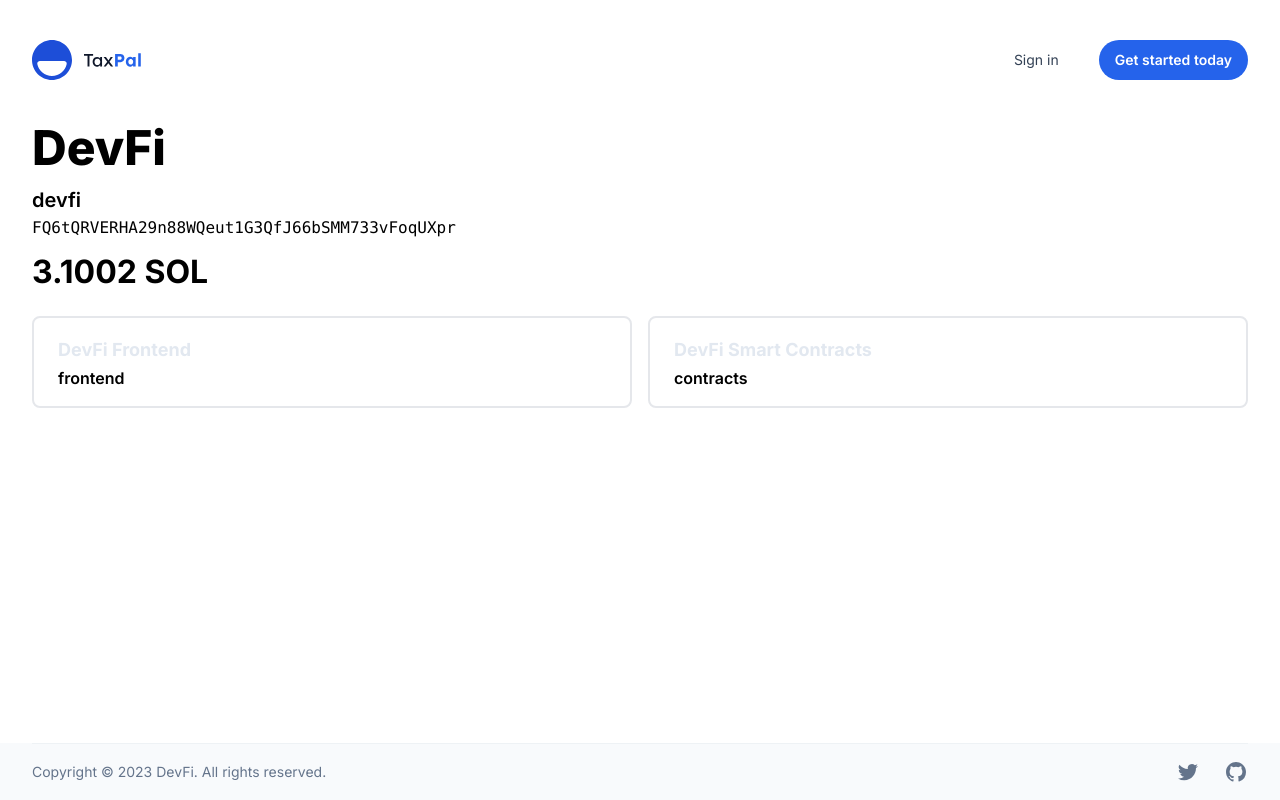
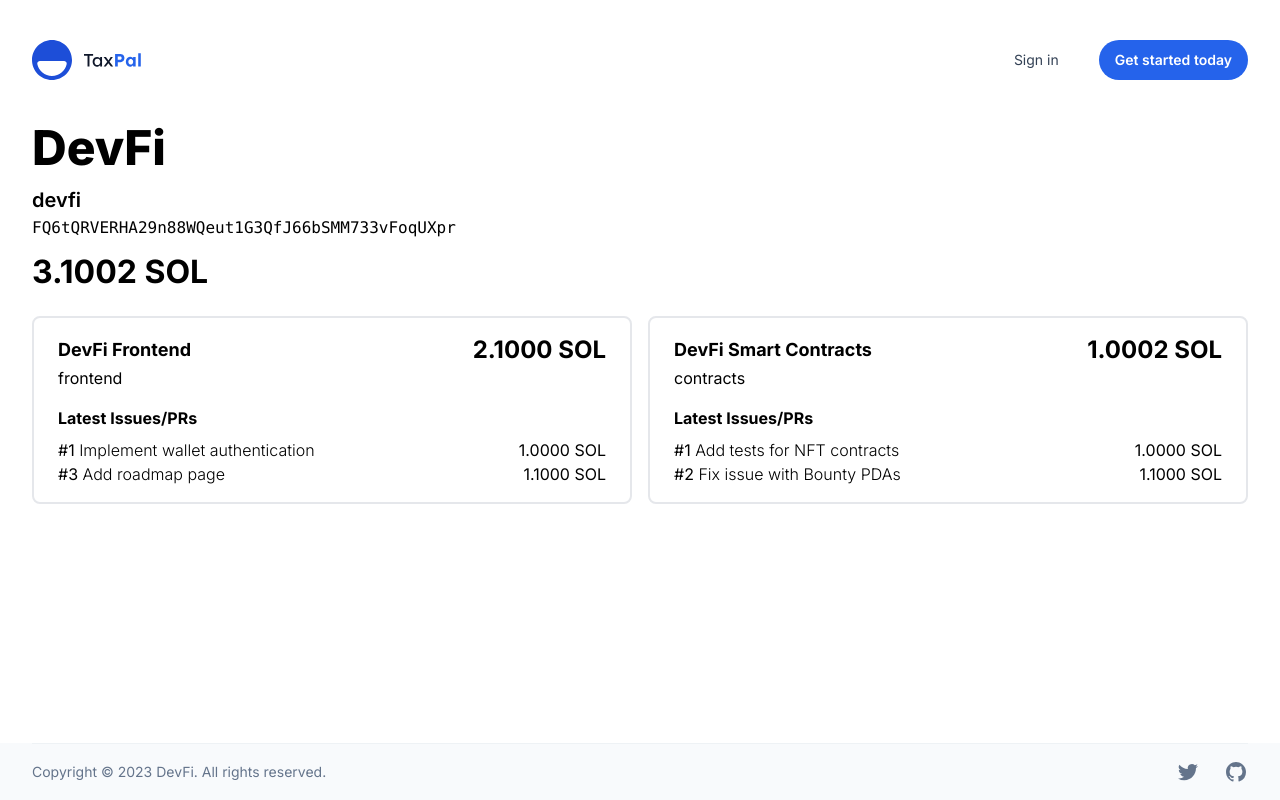
Before and after one commit to solana-devfi/frontend, a Next.js app: page /organisations/devfi in a window 1280 px wide. Built offline with nearby package versions, Linux system fonts and the light colour scheme.

Commit message:
feat: add repo card details

```diff
--- a/src/components/Organisation/OrganisationDetails.tsx
+++ b/src/components/Organisation/OrganisationDetails.tsx
@@ -1,4 +1,5 @@
-import { organisations } from '../Organisations/OrganisationsList';
+import organisations from '@/data/organisations';
+import RepoCard from './RepoCard';
 
 interface OrganisationDetailsProps {
   organisationName: string;
@@ -33,16 +34,11 @@ const OrganisationDetails = ({
       </div>
       <div className="grid grid-cols-2 gap-4">
         {organisation.repos.map((repo) => (
-          <div
+          <RepoCard
             key={repo.name}
-            className="rounded-lg border-2 p-4 px-6 dark:border-slate-400"
-          >
-            <h3 className="text-lg font-bold text-slate-200">
-              {repo.displayName}
-            </h3>
-            <p className="font-semibold dark:text-slate-400">{repo.name}</p>
-
-          </div>
+            {...repo}
+            organisationName={organisationName}
+          />
         ))}
       </div>
     </div>
--- /dev/null
+++ b/src/components/Organisation/RepoCard.tsx
@@ -0,0 +1,62 @@
+import { Repo } from '@/data/organisations';
+import Link from 'next/link';
+
+interface RepoCardProps extends Repo {
+  organisationName: string;
+}
+
+const RepoCard = ({
+  name,
+  displayName,
+  totalAmount,
+  latestItems,
+  organisationName,
+}: RepoCardProps) => {
+  return (
+    <div
+      key={name}
+      className="space-y-4 rounded-lg border-2 p-4 px-6 dark:border-slate-400"
+    >
+      <div className="flex items-start justify-between">
+        <div>
+          <h3 className="text-lg font-bold transition-colors hover:underline dark:text-slate-200 dark:hover:text-slate-300">
+            <Link href={`/organisations/${organisationName}/${name}`}>
+              {displayName}
+            </Link>
+          </h3>
+          <p className="dark:text-slate-400">{name}</p>
+        </div>
+        <div>
+          <span className="text-2xl font-bold dark:text-slate-200">
+            {totalAmount.toFixed(4)} SOL
+          </span>
+        </div>
+      </div>
+      <div>
+        <h3 className="text font-bold transition-colors dark:text-slate-200">
+          Latest Issues/PRs
+        </h3>
+        <ul className="mt-2">
+          {latestItems.map((item) => (
+            <li
+              key={item.id}
+              className="flex justify-between font-light dark:text-slate-300"
+            >
+              <div>
+                <span className="font-normal">#{item.id}</span>
+                <span> {item.name}</span>
+              </div>
+              <div>
+                <span className="font-normal">
+                  {item.amount.toFixed(4)} SOL
+                </span>
+              </div>
+            </li>
+          ))}
+        </ul>
+      </div>
+    </div>
+  );
+};
+
+export default RepoCard;
--- a/src/components/Organisations/OrganisationsList.tsx
+++ b/src/components/Organisations/OrganisationsList.tsx
@@ -1,43 +1,5 @@
 import Link from 'next/link';
-
-export const organisations = [
-  {
-    name: 'devfi',
-    displayName: 'DevFi',
-    totalAmount: 3.1002,
-    address: 'FQ6tQRVERHA29n88WQeut1G3QfJ66bSMM733vFoqUXpr',
-    repos: [
-      {
-        name: 'frontend',
-        displayName: 'DevFi Frontend',
-        totalAmount: 2.1,
-      },
-      {
-        name: 'contracts',
-        displayName: 'DevFi Smart Contracts',
-        totalAmount: 1.0002,
-      },
-    ],
-  },
-  {
-    name: 'devfi-2',
-    displayName: 'DevFi #2',
-    totalAmount: 3.1002,
-    address: 'AGYboJMBit5PxpwBVTJ68L6itbsNXd3Yy3fzc6SkbeN1',
-    repos: [
-      {
-        name: 'frontend',
-        displayName: 'DevFi Frontend',
-        totalAmount: 2.1,
-      },
-      {
-        name: 'contracts',
-        displayName: 'DevFi Smart Contracts',
-        totalAmount: 1.0002,
-      },
-    ],
-  },
-];
+import { organisations } from '../../data/organisations';
 
 interface OrganisationsListProps {}
 
--- /dev/null
+++ b/src/data/organisations.ts
@@ -0,0 +1,117 @@
+export interface Organisation {
+  name: string;
+  displayName: string;
+  totalAmount: number;
+  address: string;
+  repos: Repo[];
+}
+
+export interface Repo {
+  name: string;
+  displayName: string;
+  totalAmount: number;
+  latestItems: (PullRequest | Issue)[];
+}
+
+export interface PullRequest {
+  id: number;
+  name: string;
+  amount: number;
+  contributors?: string[];
+}
+
+export interface Issue {
+  id: number;
+  name: string;
+  amount: number;
+  pullRequests?: PullRequest[];
+}
+
+const organisations: Organisation[] = [
+  {
+    name: 'devfi',
+    displayName: 'DevFi',
+    totalAmount: 3.1002,
+    address: 'FQ6tQRVERHA29n88WQeut1G3QfJ66bSMM733vFoqUXpr',
+    repos: [
+      {
+        name: 'frontend',
+        displayName: 'DevFi Frontend',
+        totalAmount: 2.1,
+        latestItems: [
+          {
+            id: 1,
+            name: 'Implement wallet authentication',
+            amount: 1.0,
+          },
+          {
+            id: 3,
+            name: 'Add roadmap page',
+            amount: 1.1,
+          },
+        ],
+      },
+      {
+        name: 'contracts',
+        displayName: 'DevFi Smart Contracts',
+        totalAmount: 1.0002,
+        latestItems: [
+          {
+            id: 1,
+            name: 'Add tests for NFT contracts',
+            amount: 1.0,
+          },
+          {
+            id: 2,
+            name: 'Fix issue with Bounty PDAs',
+            amount: 1.1,
+          },
+        ],
+      },
+    ],
+  },
+  {
+    name: 'devfi-2',
+    displayName: 'DevFi #2',
+    totalAmount: 3.1002,
+    address: 'AGYboJMBit5PxpwBVTJ68L6itbsNXd3Yy3fzc6SkbeN1',
+    repos: [
+      {
+        name: 'frontend',
+        displayName: 'DevFi Frontend',
+        totalAmount: 2.1,
+        latestItems: [
+          {
+            id: 1,
+            name: 'Implement wallet authentication',
+            amount: 1.0,
+          },
+          {
+            id: 3,
+            name: 'Add roadmap page',
+            amount: 1.1,
+          },
+        ],
+      },
+      {
+        name: 'contracts',
+        displayName: 'DevFi Smart Contracts',
+        totalAmount: 1.0002,
+        latestItems: [
+          {
+            id: 1,
+            name: 'Add tests for NFT contracts',
+            amount: 1.0,
+          },
+          {
+            id: 2,
+            name: 'Fix issue with Bounty PDAs',
+            amount: 1.1,
+          },
+        ],
+      },
+    ],
+  },
+];
+
+export default organisations;
```
